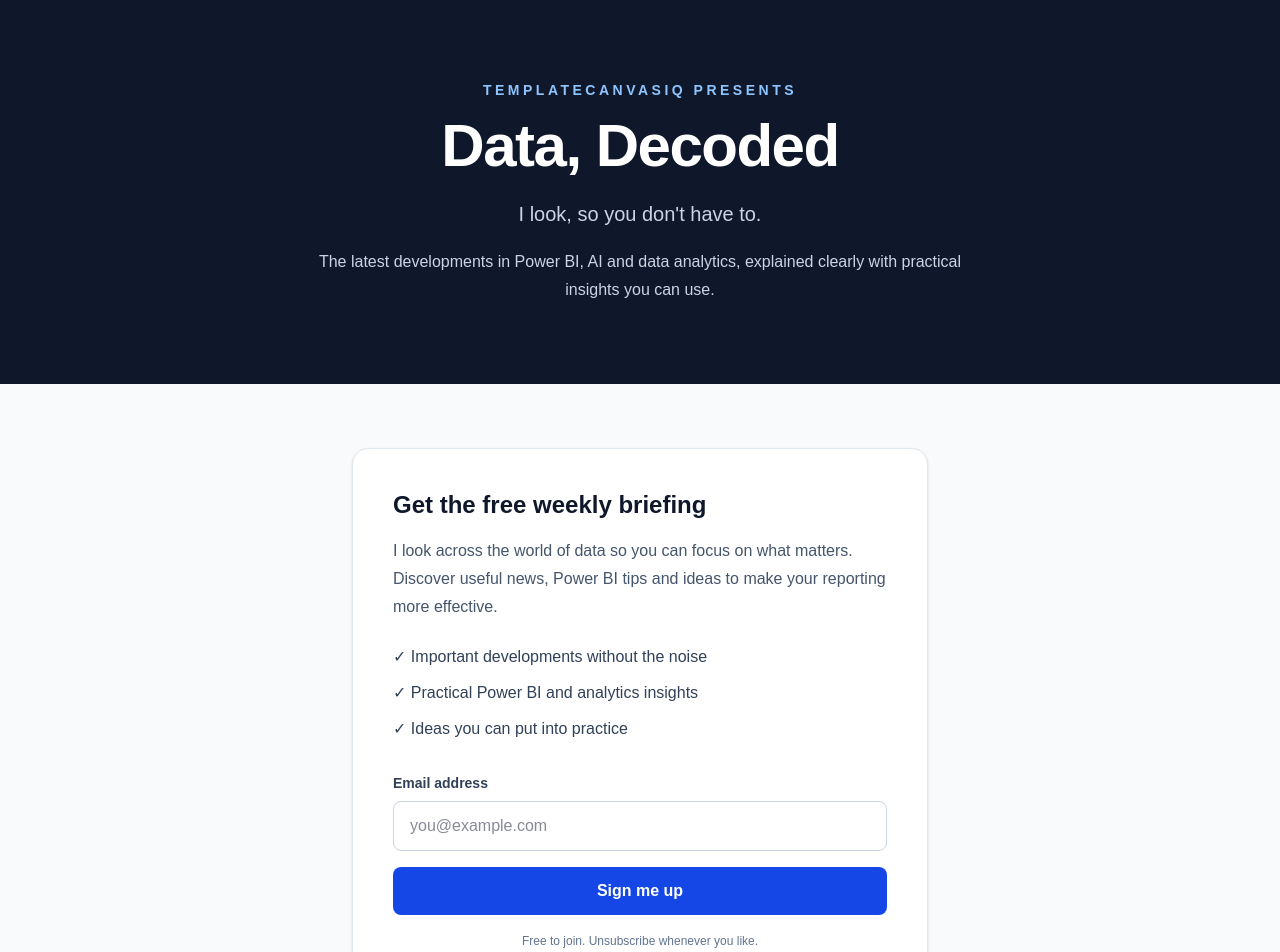
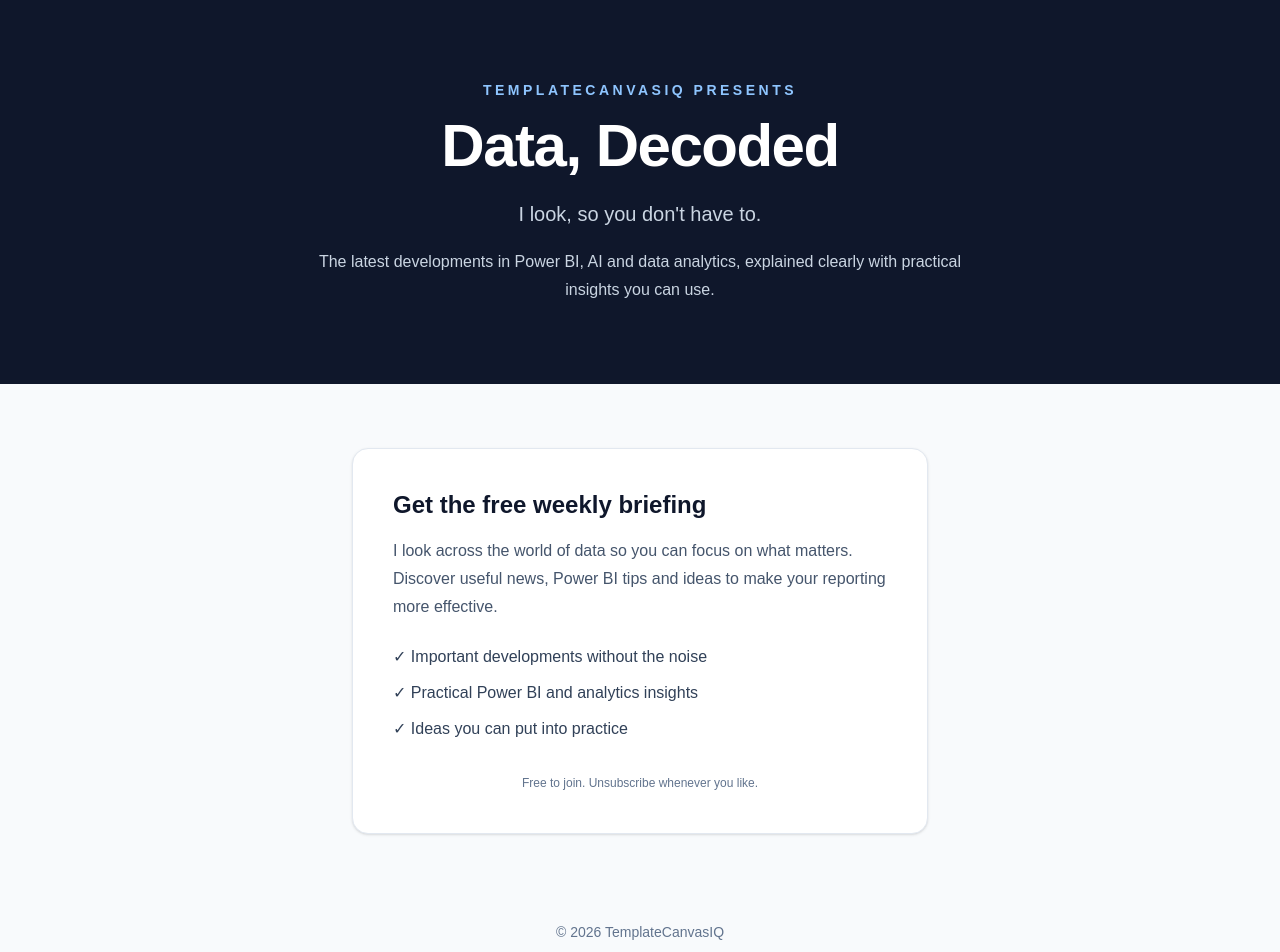
Before and after one commit to 24Mark8/templatecanvasiq, a Next.js app: page /newsletter in a window 1280 px wide. Shown: the top 952 px of the page. Built offline with nearby package versions, Linux system fonts and the light colour scheme.

Commit message:
Update page.tsx

```diff
--- a/app/newsletter/page.tsx
+++ b/app/newsletter/page.tsx
@@ -1,5 +1,25 @@
+
+"use client";
+
+import { useEffect } from "react";
 
 export default function NewsletterPage() {
+  useEffect(() => {
+    const script = document.createElement("script");
+    script.src = "https://subscribe-forms.beehiiv.com/v3/loader.js";
+    script.async = true;
+    script.dataset.beehiivForm =
+      "b4f3ed0a-5cb2-4254-9177-2a0260f6d764";
+
+    document.body.appendChild(script);
+
+    return () => {
+      if (document.body.contains(script)) {
+        document.body.removeChild(script);
+      }
+    };
+  }, []);
+
   return (
     <main className="min-h-screen bg-slate-50">
       <section className="bg-slate-900 px-6 py-20 text-white">
@@ -41,34 +61,11 @@
             <li>✓ Ideas you can put into practice</li>
           </ul>
 
-          <form
-            action="https://YOUR-BEEHIIV-SIGNUP-URL"
-            method="get"
-            className="mt-8"
-          >
-            <label
-              htmlFor="email"
-              className="mb-2 block text-sm font-semibold text-slate-700"
-            >
-              Email address
-            </label>
-
-            <input
-              id="email"
-              name="email"
-              type="email"
-              placeholder="you@example.com"
-              required
-              className="w-full rounded-lg border border-slate-300 px-4 py-3 text-slate-900 outline-none focus:border-blue-600 focus:ring-2 focus:ring-blue-100"
+          <div className="mt-8">
+            <div
+              data-beehiiv-form="b4f3ed0a-5cb2-4254-9177-2a0260f6d764"
             />
-
-            <button
-              type="submit"
-              className="mt-4 w-full rounded-lg bg-blue-700 px-5 py-3 font-semibold text-white transition hover:bg-blue-800"
-            >
-              Sign me up
-            </button>
-          </form>
+          </div>
 
           <p className="mt-4 text-center text-xs leading-5 text-slate-500">
             Free to join. Unsubscribe whenever you like.
```
